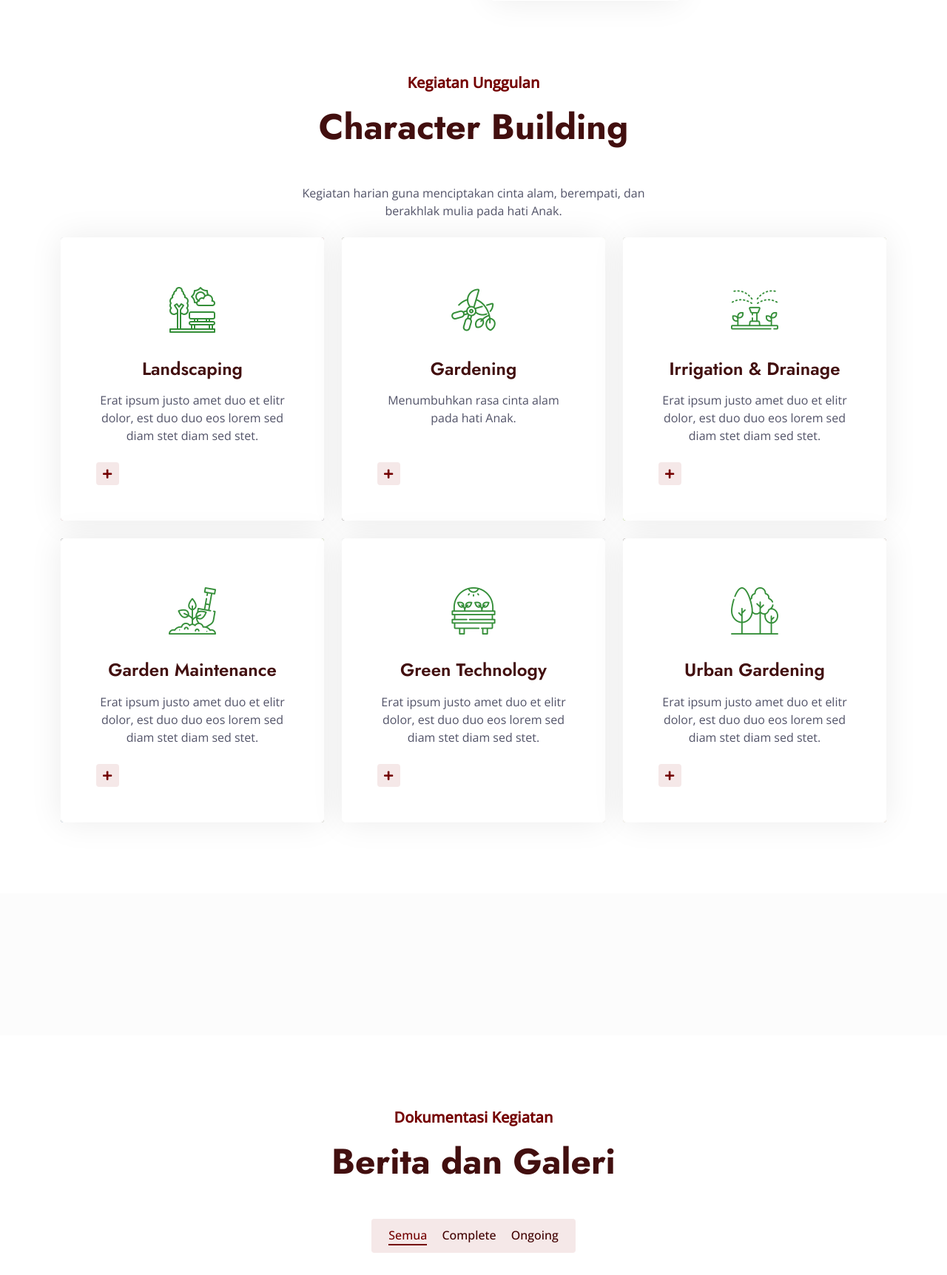
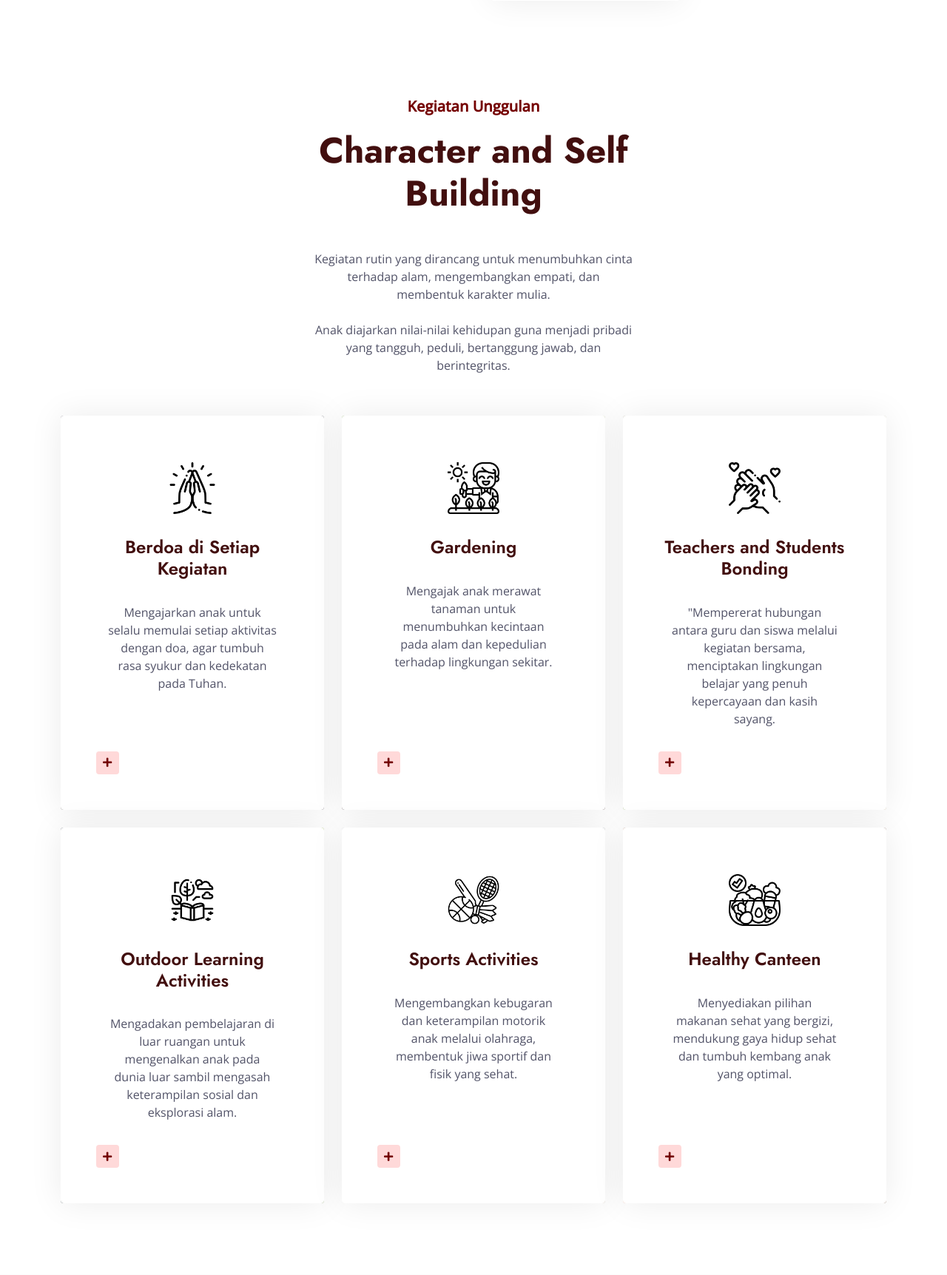
Before and after one commit to fahab09/web-uts-sd, a PHP site: page / in a window 1280 px wide. Shown: the part 2673-4397 px from the top of the page at 74% size. Run offline with PHP 8.4, Linux system fonts and the light colour scheme; some libraries are stand-ins or nearby versions.

Commit message:
tinggal ganti img

```diff
--- a/css/style.css
+++ b/css/style.css
@@ -2,7 +2,7 @@
 :root {
     --primary: #410000;
     --secondary: #525368;
-    --light: #f5e8e8;
+    --light: #ffd9d9;
     --dark: #740000;
 }
 
--- a/index.html
+++ b/index.html
@@ -42,7 +42,7 @@
     <nav class="navbar navbar-expand-lg bg-white navbar-light sticky-top p-0">
         <a href="index.html" class="navbar-brand d-flex align-items-center px-4 px-lg-5">
             <img src="img/logo.png" width="95px" alt="" srcset="">
-            <p style="font-weight: 600; padding-top: 5%; font-size: 1rem;">SDN 07 Pelita Bangsa</p>
+            <p style="font-weight: 500; padding-top: 8%; font-size: 1.1rem;">SDN 07 Pelita Bangsa</p>
         </a>
         <button type="button" class="navbar-toggler me-4" data-bs-toggle="collapse" data-bs-target="#navbarCollapse">
             <span class="navbar-toggler-icon"></span>
@@ -96,7 +96,6 @@
                             <div class="row justify-content-center">
                                 <div class="col-lg-7">
                                     <h1 class="display-1 text-white mb-5 animated slideInDown">Create Your Own Small Garden At Home</h1>
-                                    <a href="" class="btn btn-primary py-sm-3 px-sm-4">Explore More</a>
                                 </div>
                             </div>
                         </div>
@@ -289,10 +288,13 @@
     <!-- Service Start -->
     <div class="container-xxl py-5">
         <div class="container">
-            <div class="text-center mx-auto wow fadeInUp" data-wow-delay="0.1s" style="max-width: 500px;">
+            <div class="text-center mx-auto wow fadeInUp" data-wow-delay="0.1s" style="max-width: 500px; padding: 2rem;">
                 <p class="fs-5 fw-bold text-primary">Kegiatan Unggulan</p>
-                <h1 class="display-5 mb-5">Character Building</h1>
-                <p class="mb-4">Kegiatan harian guna menciptakan cinta alam, berempati, dan berakhlak mulia pada hati Anak.</p>
+                <h1 class="display-5 mb-5">Character and Self Building</h1>
+                <p class="mb-4">Kegiatan rutin yang dirancang untuk menumbuhkan cinta terhadap alam, mengembangkan empati, dan membentuk karakter mulia.
+                    <br>
+                    <br>
+                    Anak diajarkan nilai-nilai kehidupan guna menjadi pribadi yang tangguh, peduli, bertanggung jawab, dan berintegritas.</p>
             </div>
             <div class="row g-4">
                 <div class="col-lg-4 col-md-6 wow fadeInUp" data-wow-delay="0.1s">
@@ -302,10 +304,10 @@
                         </div>
                         <div class="service-text rounded p-5">
                             <div class="btn-square rounded-circle mx-auto mb-3">
-                                <img class="img-fluid" src="img/icon/icon-3.png" alt="Icon">
+                                <img class="img-fluid-custom" src="img/icon/pray_1644498.png" alt="Icon">
                             </div>
-                            <h4 class="mb-3">Landscaping</h4>
-                            <p class="mb-4">Erat ipsum justo amet duo et elitr dolor, est duo duo eos lorem sed diam stet diam sed stet.</p>
+                            <h4 class="mb-3">Berdoa di Setiap Kegiatan</h4>
+                            <p class="mb-45">Mengajarkan anak untuk selalu memulai setiap aktivitas dengan doa, agar tumbuh rasa syukur dan kedekatan pada Tuhan.</p>
                             <a class="btn btn-sm" href=""><i class="fa fa-plus text-primary me-2"></i>Read More</a>
                         </div>
                     </div>
@@ -317,10 +319,10 @@
                         </div>
                         <div class="service-text rounded p-5">
                             <div class="btn-square rounded-circle mx-auto mb-3">
-                                <img class="img-fluid" src="img/icon/icon-6.png" alt="Icon">
+                                <img class="img-fluid-custom"" src="img/icon/seeding_4078381.png" alt="Icon">
                             </div>
                             <h4 class="mb-3">Gardening</h4>
-                            <p class="mb-4">Menumbuhkan rasa cinta alam pada hati Anak.</p>
+                            <p class="mb-45">Mengajak anak merawat tanaman untuk menumbuhkan kecintaan pada alam dan kepedulian terhadap lingkungan sekitar.</p>
                             <a class="btn btn-sm" href=""><i class="fa fa-plus text-primary me-2"></i>Read More</a>
                         </div>
                     </div>
@@ -332,10 +334,10 @@
                         </div>
                         <div class="service-text rounded p-5">
                             <div class="btn-square rounded-circle mx-auto mb-3">
-                                <img class="img-fluid" src="img/icon/icon-5.png" alt="Icon">
+                                <img class="img-fluid-custom" src="img/icon/maternity.png" alt="Icon">
                             </div>
-                            <h4 class="mb-3">Irrigation & Drainage</h4>
-                            <p class="mb-4">Erat ipsum justo amet duo et elitr dolor, est duo duo eos lorem sed diam stet diam sed stet.</p>
+                            <h4 class="mb-3">Teachers and Students Bonding</h4>
+                            <p class="mb-45">"Mempererat hubungan antara guru dan siswa melalui kegiatan bersama, menciptakan lingkungan belajar yang penuh kepercayaan dan kasih sayang.</p>
                             <a class="btn btn-sm" href=""><i class="fa fa-plus text-primary me-2"></i>Read More</a>
                         </div>
                     </div>
@@ -347,10 +349,10 @@
                         </div>
                         <div class="service-text rounded p-5">
                             <div class="btn-square rounded-circle mx-auto mb-3">
-                                <img class="img-fluid" src="img/icon/icon-4.png" alt="Icon">
+                                <img class="img-fluid-custom" src="img/icon/medical_13858343.png" alt="Icon">
                             </div>
-                            <h4 class="mb-3">Garden Maintenance </h4>
-                            <p class="mb-4">Erat ipsum justo amet duo et elitr dolor, est duo duo eos lorem sed diam stet diam sed stet.</p>
+                            <h4 class="mb-3">Outdoor Learning Activities</h4>
+                            <p class="mb-45">Mengadakan pembelajaran di luar ruangan untuk mengenalkan anak pada dunia luar sambil mengasah keterampilan sosial dan eksplorasi alam.</p>
                             <a class="btn btn-sm" href=""><i class="fa fa-plus text-primary me-2"></i>Read More</a>
                         </div>
                     </div>
@@ -362,10 +364,10 @@
                         </div>
                         <div class="service-text rounded p-5">
                             <div class="btn-square rounded-circle mx-auto mb-3">
-                                <img class="img-fluid" src="img/icon/icon-8.png" alt="Icon">
+                                <img class="img-fluid-custom" src="img/icon/sports_4163679.png" alt="Icon">
                             </div>
-                            <h4 class="mb-3">Green Technology</h4>
-                            <p class="mb-4">Erat ipsum justo amet duo et elitr dolor, est duo duo eos lorem sed diam stet diam sed stet.</p>
+                            <h4 class="mb-3">Sports Activities</h4>
+                            <p class="mb-45">Mengembangkan kebugaran dan keterampilan motorik anak melalui olahraga, membentuk jiwa sportif dan fisik yang sehat.</p>
                             <a class="btn btn-sm" href=""><i class="fa fa-plus text-primary me-2"></i>Read More</a>
                         </div>
                     </div>
@@ -377,10 +379,10 @@
                         </div>
                         <div class="service-text rounded p-5">
                             <div class="btn-square rounded-circle mx-auto mb-3">
-                                <img class="img-fluid" src="img/icon/icon-2.png" alt="Icon">
+                                <img class="img-fluid-custom" src="img/icon/vegetables_2805946.png" alt="Icon">
                             </div>
-                            <h4 class="mb-3">Urban Gardening</h4>
-                            <p class="mb-4">Erat ipsum justo amet duo et elitr dolor, est duo duo eos lorem sed diam stet diam sed stet.</p>
+                            <h4 class="mb-3">Healthy Canteen</h4>
+                            <p class="mb-45">Menyediakan pilihan makanan sehat yang bergizi, mendukung gaya hidup sehat dan tumbuh kembang anak yang optimal.</p>
                             <a class="btn btn-sm" href=""><i class="fa fa-plus text-primary me-2"></i>Read More</a>
                         </div>
                     </div>
@@ -425,7 +427,7 @@
                     <div class="portfolio-inner rounded">
                         <img class="img-fluid" src="img/service-1.jpg" alt="">
                         <div class="portfolio-text">
-                            <h4 class="text-white mb-4">Landscaping</h4>
+                            <h4 class="text-white mb-4">Pramuka</h4>
                             <div class="d-flex">
                                 <a class="btn btn-lg-square rounded-circle mx-2" href="img/service-1.jpg" data-lightbox="portfolio"><i class="fa fa-eye"></i></a>
                                 <a class="btn btn-lg-square rounded-circle mx-2" href=""><i class="fa fa-link"></i></a>
@@ -437,7 +439,7 @@
                     <div class="portfolio-inner rounded">
                         <img class="img-fluid" src="img/service-2.jpg" alt="">
                         <div class="portfolio-text">
-                            <h4 class="text-white mb-4">Pruning plants</h4>
+                            <h4 class="text-white mb-4">Kegiatan Kampus Mengajar</h4>
                             <div class="d-flex">
                                 <a class="btn btn-lg-square rounded-circle mx-2" href="img/service-2.jpg" data-lightbox="portfolio"><i class="fa fa-eye"></i></a>
                                 <a class="btn btn-lg-square rounded-circle mx-2" href=""><i class="fa fa-link"></i></a>
@@ -449,7 +451,7 @@
                     <div class="portfolio-inner rounded">
                         <img class="img-fluid" src="img/service-3.jpg" alt="">
                         <div class="portfolio-text">
-                            <h4 class="text-white mb-4">Irrigation & Drainage</h4>
+                            <h4 class="text-white mb-4">Study Tour</h4>
                             <div class="d-flex">
                                 <a class="btn btn-lg-square rounded-circle mx-2" href="img/service-3.jpg" data-lightbox="portfolio"><i class="fa fa-eye"></i></a>
                                 <a class="btn btn-lg-square rounded-circle mx-2" href=""><i class="fa fa-link"></i></a>
@@ -461,7 +463,7 @@
                     <div class="portfolio-inner rounded">
                         <img class="img-fluid" src="img/service-4.jpg" alt="">
                         <div class="portfolio-text">
-                            <h4 class="text-white mb-4">Garden Maintenance</h4>
+                            <h4 class="text-white mb-4">Upacara Bendera</h4>
                             <div class="d-flex">
                                 <a class="btn btn-lg-square rounded-circle mx-2" href="img/service-4.jpg" data-lightbox="portfolio"><i class="fa fa-eye"></i></a>
                                 <a class="btn btn-lg-square rounded-circle mx-2" href=""><i class="fa fa-link"></i></a>
@@ -473,7 +475,7 @@
                     <div class="portfolio-inner rounded">
                         <img class="img-fluid" src="img/service-5.jpg" alt="">
                         <div class="portfolio-text">
-                            <h4 class="text-white mb-4">Green Technology</h4>
+                            <h4 class="text-white mb-4">Juara 1 Badminton</h4>
                             <div class="d-flex">
                                 <a class="btn btn-lg-square rounded-circle mx-2" href="img/service-5.jpg" data-lightbox="portfolio"><i class="fa fa-eye"></i></a>
                                 <a class="btn btn-lg-square rounded-circle mx-2" href=""><i class="fa fa-link"></i></a>
@@ -485,7 +487,7 @@
                     <div class="portfolio-inner rounded">
                         <img class="img-fluid" src="img/service-6.jpg" alt="">
                         <div class="portfolio-text">
-                            <h4 class="text-white mb-4">Urban Gardening</h4>
+                            <h4 class="text-white mb-4">Latihan Kewirausahaan</h4>
                             <div class="d-flex">
                                 <a class="btn btn-lg-square rounded-circle mx-2" href="img/service-6.jpg" data-lightbox="portfolio"><i class="fa fa-eye"></i></a>
                                 <a class="btn btn-lg-square rounded-circle mx-2" href=""><i class="fa fa-link"></i></a>
```
Also changed, not shown: img/icon/seeding_4078381.png (added), img/icon/success.png (added).
